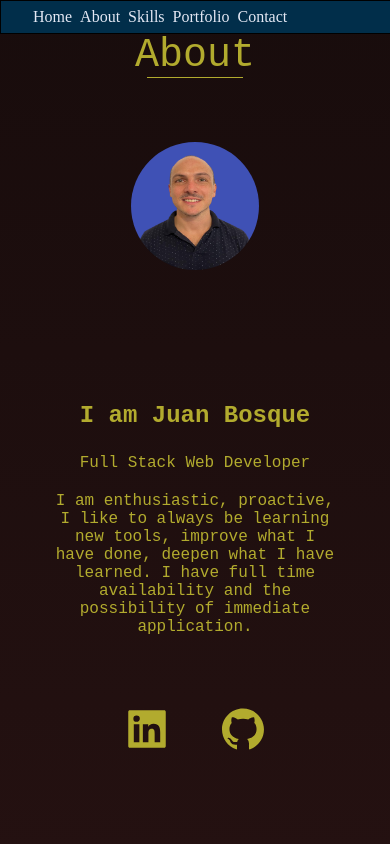
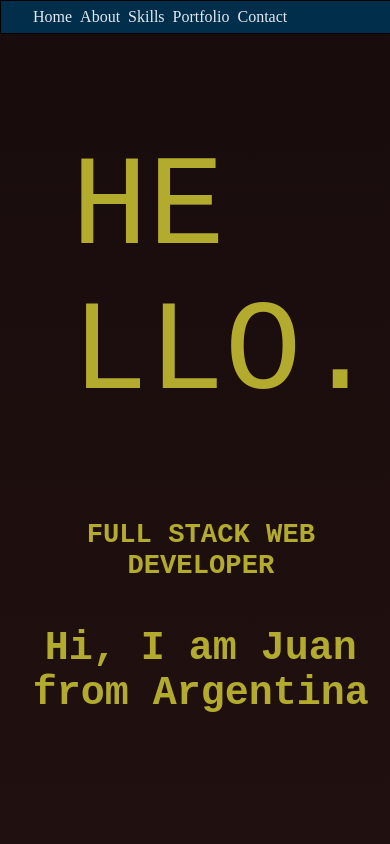
Before and after one commit to bosque-juan/portfolioreact, a React (Create React App) app: page / in a window 390 px wide. Shown: the top 844 px of the page. Built offline with nearby package versions, Linux system fonts and the light colour scheme.

Commit message:
all responsive

```diff
--- a/src/presentational/Contact.module.css
+++ b/src/presentational/Contact.module.css
@@ -7,7 +7,7 @@
   align-items: center;
   justify-content: center;
   gap: 3rem;
-  height: 80vh;
+  height: 100vh;
   width: 80%;
   grid-template-columns: repeat(2, 1fr);
 }
--- a/src/presentational/Home.module.css
+++ b/src/presentational/Home.module.css
@@ -30,11 +30,11 @@ h6 {
 
 @media screen and (max-width: 600px) {
   .head {
-    display: none;
+
     align-items: center;
     justify-content:center;
     height: 100vh;
-    padding-left: 1rem;
+    padding-left: 0rem;
   }
   .containerHome{
     display: flex;
@@ -42,4 +42,7 @@ h6 {
   padding-left: 3%;
   gap:3rem;
   }
+  h6{
+    display:none;
+  }
 }
```
